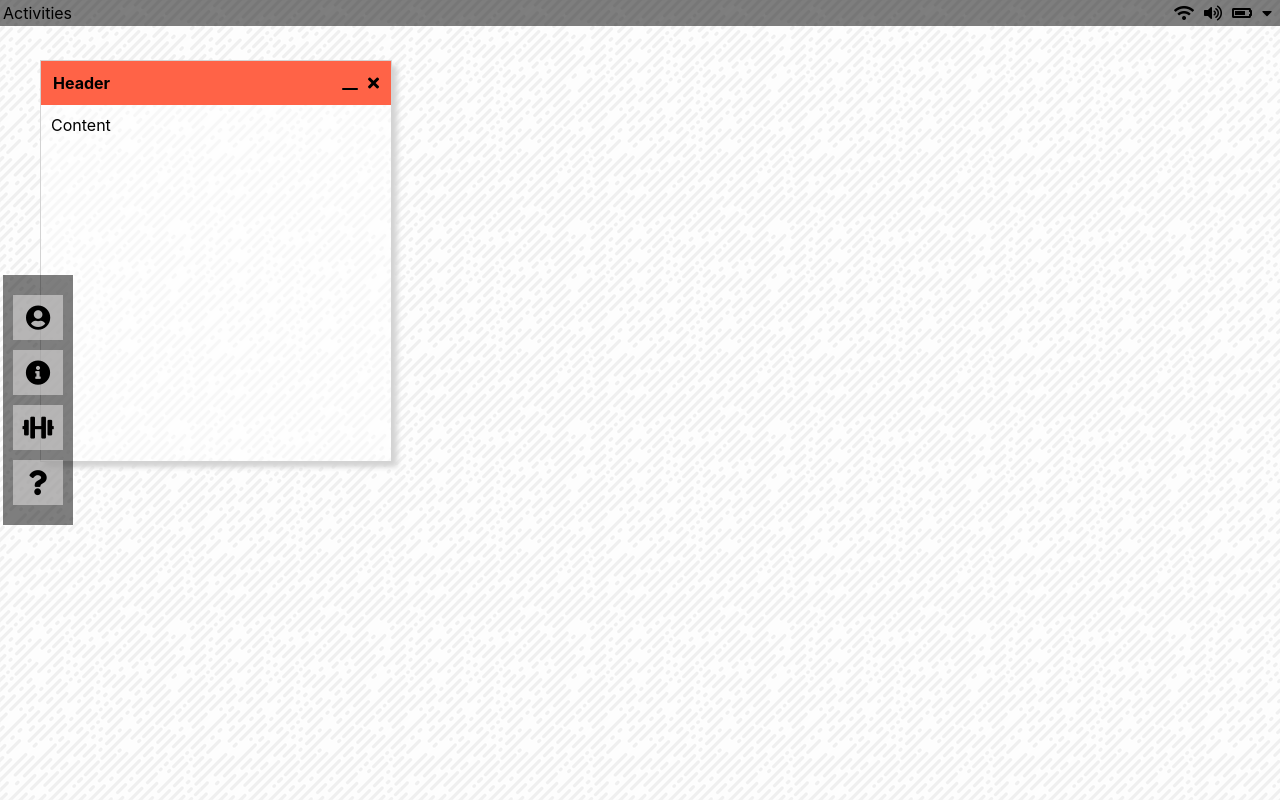
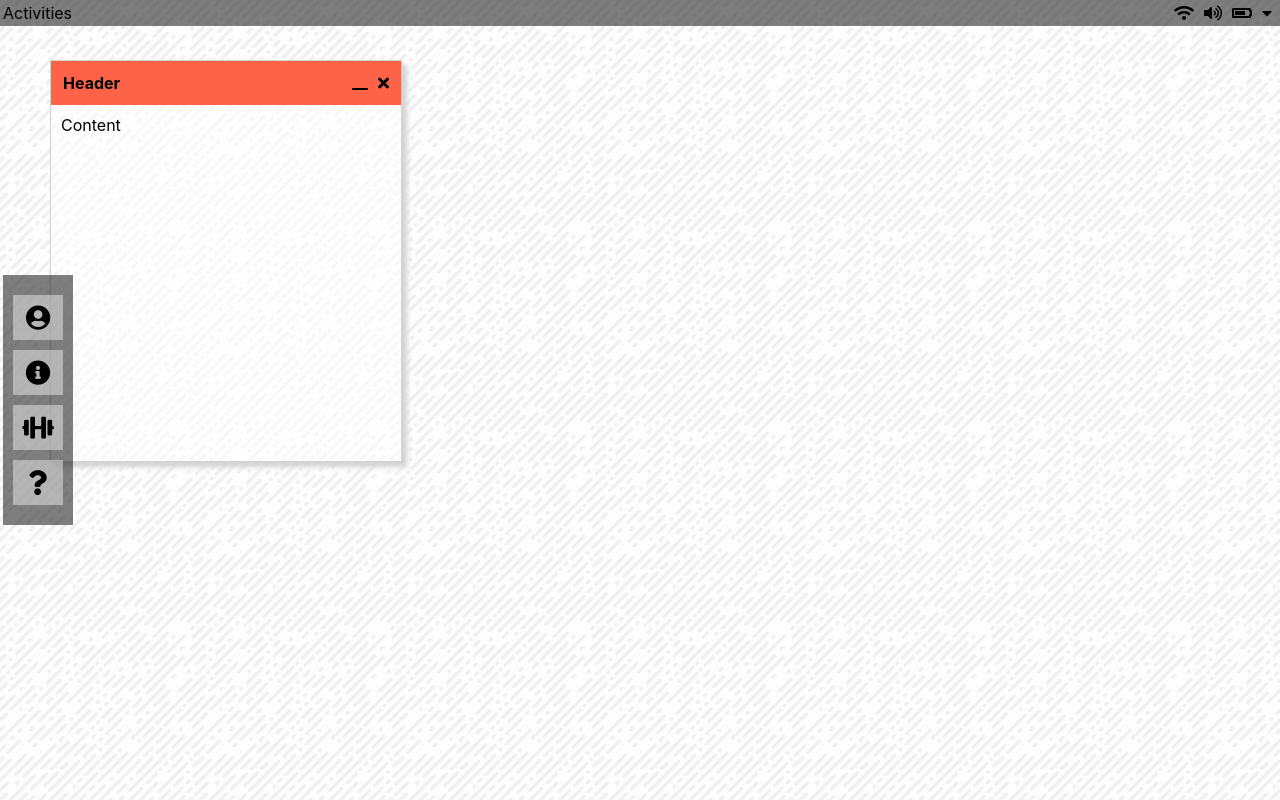
Before and after one commit to 318097/portfolio, a React (Create React App) app: page / in a window 1280 px wide. Built offline with nearby package versions, Linux system fonts and the light colour scheme.

Commit message:
github pages setup

```diff
--- a/package.json
+++ b/package.json
@@ -2,7 +2,9 @@
   "name": "portfolio",
   "version": "0.1.0",
   "private": true,
+  "homepage": "https://318097.github.io/portfolio/",
   "dependencies": {
+    "gh-pages": "^2.0.1",
     "node-sass": "^4.11.0",
     "react": "^16.8.2",
     "react-dom": "^16.8.2",
@@ -12,7 +14,9 @@
     "start": "react-scripts start",
     "build": "react-scripts build",
     "test": "react-scripts test",
-    "eject": "react-scripts eject"
+    "eject": "react-scripts eject",
+    "predeploy": "yarn run build",
+    "deploy": "gh-pages -d build"
   },
   "eslintConfig": {
     "extends": "react-app"
--- a/src/components/Window.scss
+++ b/src/components/Window.scss
@@ -7,7 +7,7 @@
   position: absolute;
   top: 60px;
   overflow: hidden;
-  left: 40px;
+  left: 50px;
   // border-radius: 15px;
   .title {
     padding: 7px;
```
Also changed, not shown: 1 other file (tests, documents, lock files or other folders).
